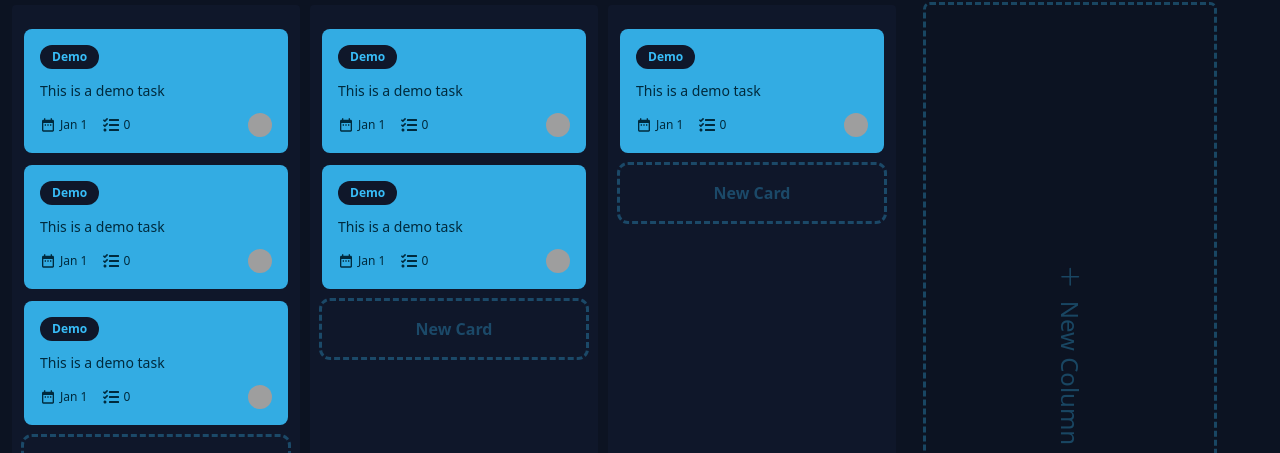
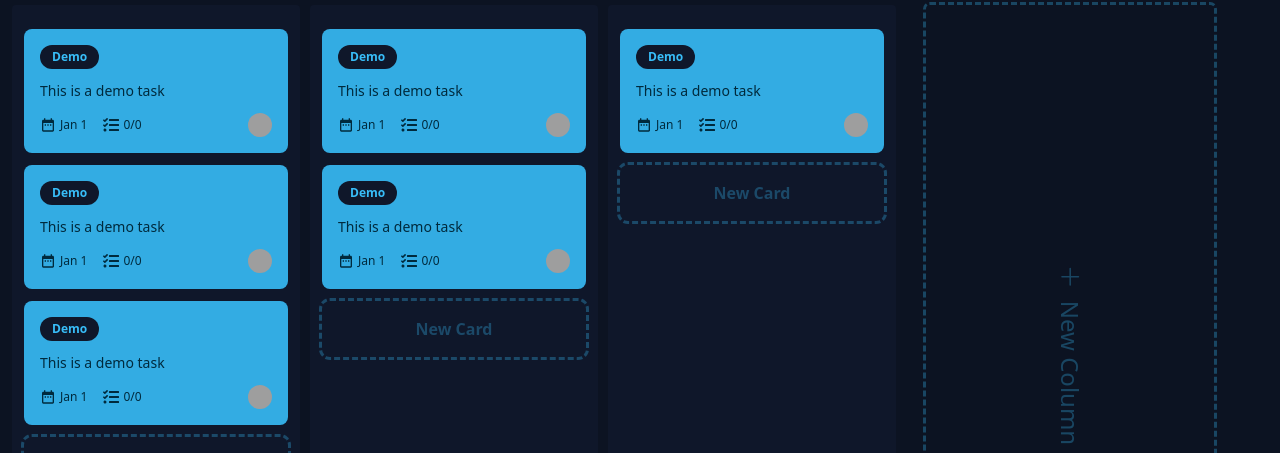
Before and after one commit to ichala/kanban-it, a React (Create React App) app: page / in a window 1280 px wide. Shown: the part 149-602 px from the top of the page. Built offline with nearby package versions, Linux system fonts and the light colour scheme; grey boxes are pictures that could not be loaded.

Commit message:
AddTasksCounter

```diff
--- a/src/components/Card/Card.jsx
+++ b/src/components/Card/Card.jsx
@@ -24,7 +24,11 @@ const Card = ({ data }) => (
       </div>
       <div className="flex items-center">
         <FaTasks className="w-4 h-4" />
-        <span className="ml-1 leading-none">{data.tasks?.length || 0}</span>
+        <span className="ml-1 leading-none">
+          {data.tasks?.filter((task) => task.completed).length }
+          /
+          {data.tasks?.length }
+        </span>
       </div>
 
       <img
```
